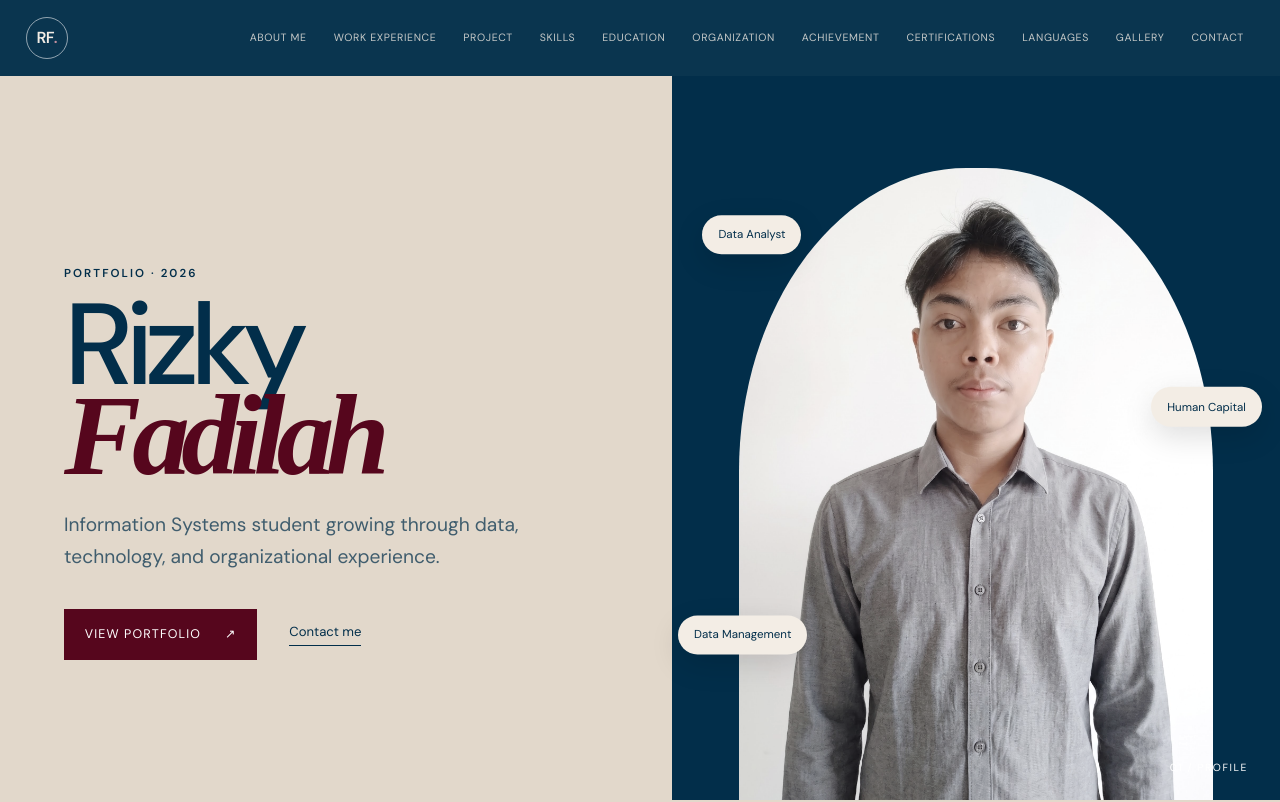
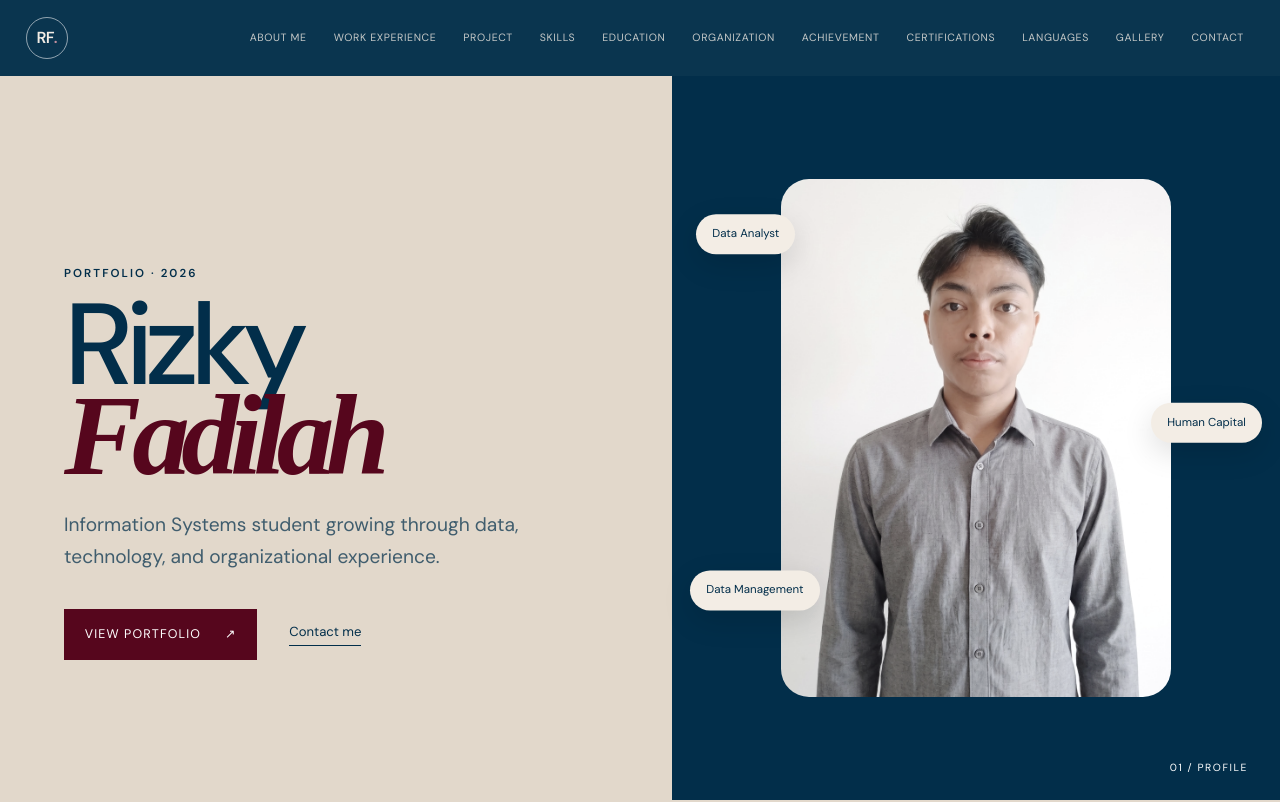
Before and after one commit to rizkyfa26/web-portofolio-rizfad, a React (Vite) app: page / in a window 1280 px wide. Shown: the top 802 px of the page. Built offline with nearby package versions, Linux system fonts and the light colour scheme; the HTML template or start-up script is replaced by a standard one; a web font is replaced by a local one.

Commit message:
ubah bentuk foto hero dan posisi bubble

```diff
--- a/src/index.css
+++ b/src/index.css
@@ -247,5 +247,10 @@ footer { padding:2rem 5vw; color:var(--paper); background:var(--navy); display:f
   .bubble { animation:none; }
 }
 
-.portrait-frame { width: min(78%, 520px); height: auto; aspect-ratio: 3 / 4; }
-@media (max-width: 820px) { .portrait-frame { width: 86%; } }
+/* Hero: foto di tengah, bubble dekat foto */
+.hero-visual { --fw: 64; align-items: center; container-type: inline-size; }
+.portrait-frame { width: calc(var(--fw) * 1%); height: auto; aspect-ratio: 3 / 4; border-radius: 28px; }
+.bubble-one { top: calc(50% - var(--fw) * 0.56cqw); left: 4%; }
+.bubble-two { top: calc(50% - var(--fw) * 0.09cqw); right: 3%; }
+.bubble-three { top: calc(50% + var(--fw) * 0.36cqw); bottom: auto; left: 3%; }
+@media (max-width: 820px) { .hero-visual { --fw: 72; } }
```
